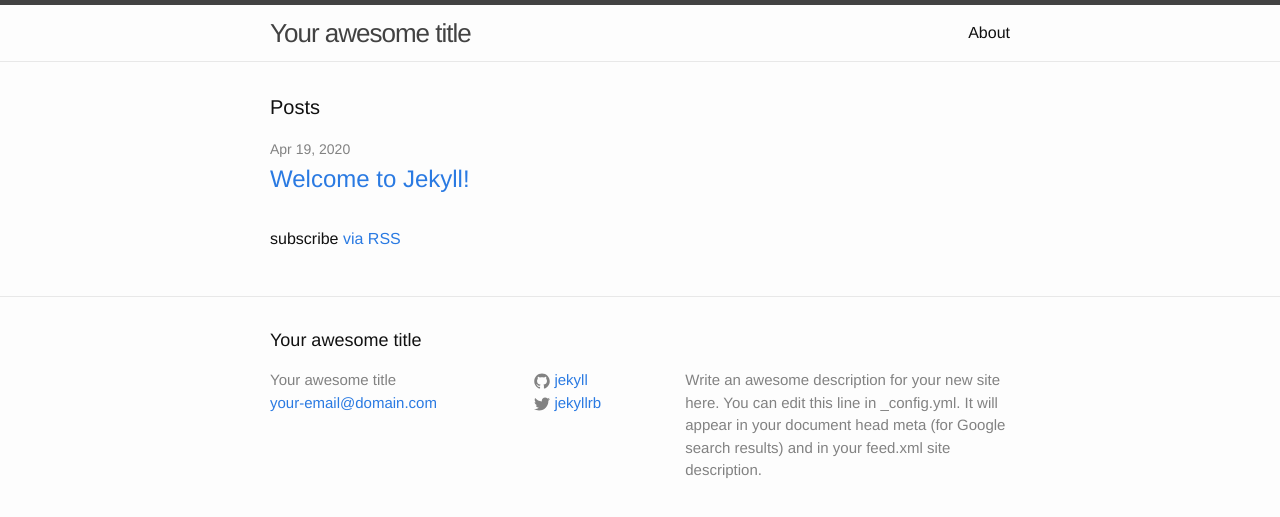
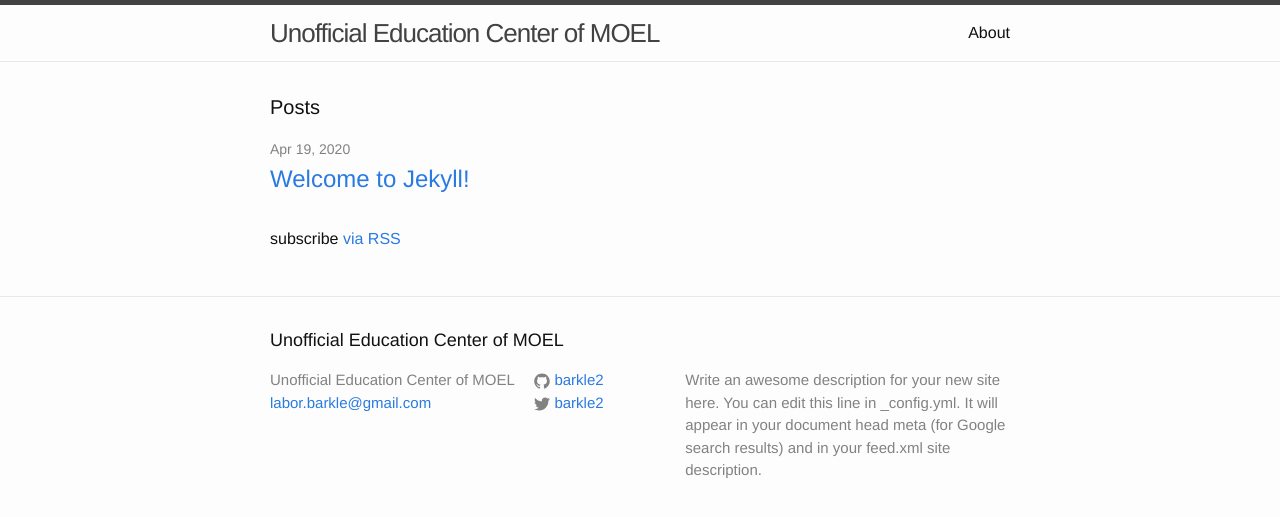
Before and after one commit to barkle2/barkle2.github.io, a Jekyll site: the page built from index.html, in a window 1280 px wide. Shown: the top 517 px of the page. Built offline with Jekyll 4.4.1, drawn with Linux system fonts in a browser that asks for light colours.

Commit message:
Update _config.yml

```diff
--- a/_config.yml
+++ b/_config.yml
@@ -6,16 +6,16 @@
 # 'jekyll serve'. If you change this file, please restart the server process.
 
 # Site settings
-title: Your awesome title
-email: your-email@domain.com
+title: Unofficial Education Center of MOEL
+email: labor.barkle@gmail.com
 description: > # this means to ignore newlines until "baseurl:"
   Write an awesome description for your new site here. You can edit this
   line in _config.yml. It will appear in your document head meta (for
   Google search results) and in your feed.xml site description.
 baseurl: "" # the subpath of your site, e.g. /blog
-url: "http://yourdomain.com" # the base hostname & protocol for your site
-twitter_username: jekyllrb
-github_username:  jekyll
+url: "https://barkle2.github.io" # the base hostname & protocol for your site
+twitter_username: barkle2
+github_username:  barkle2
 
 # Build settings
 markdown: kramdown
```
